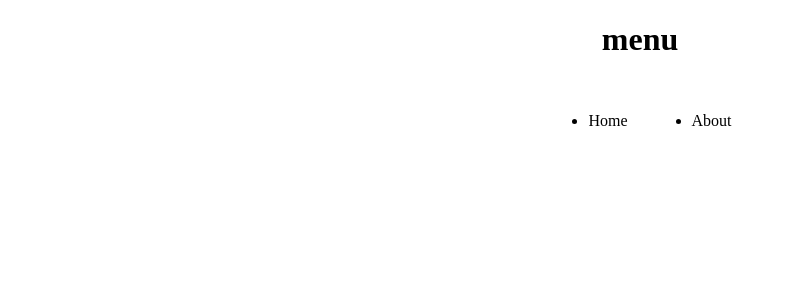
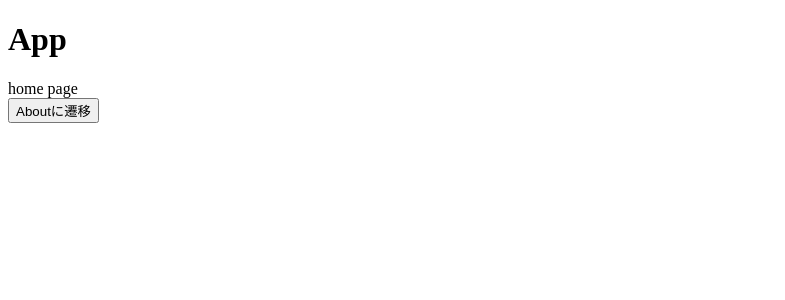
Before and after one commit to DynamicDaikon/vue-pinia, a Vue app: page / in a window 1280 px wide. Shown: the top 300 px of the page, without its empty margins (0-785 px from the left). Built offline with nearby package versions, Linux system fonts and the light colour scheme.

Commit message:
add router path & routing

```diff
--- a/src/App.vue
+++ b/src/App.vue
@@ -1,12 +1,9 @@
+<script></script>
+
 <template>
-  <h1 class="flex">menu</h1>
-  <ul class="flex">
-    <li>Home</li>
-    <li>About</li>
-  </ul>
+  <h1>App</h1>
+  <router-view></router-view>
 </template>
-
-<script></script>
 
 <style scoped>
 .flex {
--- a/src/main.js
+++ b/src/main.js
@@ -1,9 +1,11 @@
+import { createPinia } from 'pinia';
+import router from './router/index';
 import { createApp } from 'vue';
 import App from './App.vue';
-import { createPinia } from 'pinia';
 
 const pinia = createPinia();
 const app = createApp(App);
 
 app.use(pinia);
+app.use(router);
 app.mount('#app');
--- /dev/null
+++ b/src/router/index.js
@@ -0,0 +1,18 @@
+import { createRouter, createWebHistory } from 'vue-router';
+
+const router = createRouter({
+  history: createWebHistory(),
+  routes: [
+    {
+      path: '/',
+      name: 'home',
+      component: () => import('@/views/HomePage.vue'),
+    },
+    {
+      path: '/About',
+      name: 'about',
+      component: () => import('@/views/AboutPage.vue'),
+    },
+  ],
+});
+export default router;
--- /dev/null
+++ b/src/views/AboutPage.vue
@@ -0,0 +1,13 @@
+<template>
+  <div>about page</div>
+  <button @click="toHome">Homeへ遷移</button>
+</template>
+
+<script setup>
+import router from '../router/index';
+const toHome = () => {
+  router.push('/');
+};
+</script>
+
+<style scoped></style>
--- /dev/null
+++ b/src/views/HomePage.vue
@@ -0,0 +1,14 @@
+src/views/AboutPage.vue src/views/HomePage.vue
+<template>
+  <div>home page</div>
+  <button @click="toAbout">Aboutに遷移</button>
+</template>
+
+<script setup>
+import router from '../router/index';
+const toAbout = () => {
+  router.push('/About');
+};
+</script>
+
+<style scoped></style>
```
